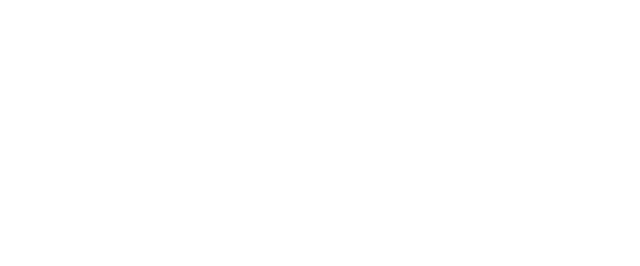
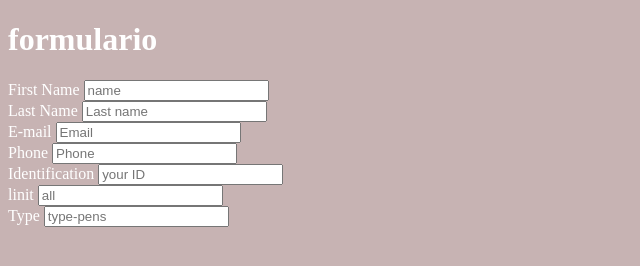
Before and after one commit to gitanndie/GeekBook, a plain HTML site: page 9.Formularios/Ejercicio1/index.html in a window 1280 px wide. Shown: the whole page, without its empty margins (0-640 px from the left). Drawn offline with Linux system fonts and the light colour scheme.

Commit message:
subiendo carpetas

```diff
--- a/9.Formularios/Ejercicio1/index.html
+++ b/9.Formularios/Ejercicio1/index.html
@@ -1,12 +1,45 @@
 <!DOCTYPE html>
 <html lang="en">
+
 <head>
     <meta charset="UTF-8">
     <meta name="viewport" content="width=device-width, initial-scale=1.0">
     <link rel="stylesheet" href="main.css">
     <title>Ejercicio 1</title>
 </head>
+
 <body>
+    <h1>formulario</h1>
+    <form action="" id="container">
+        <div>
+            <label for="name">First Name</label>
+            <input id="name" placeholder="name">
+        </div>
+        <div>
+            <label for="lastaname">Last Name</label>
+            <input id="lastname" placeholder="Last name">
+        </div>
+        <div>
+            <label for="mail">E-mail</label>
+            <input type="email" id="mail" placeholder="Email">
+        </div>
+        <div>
+            <label for="telefone">Phone</label>
+            <input type="number" id="telefone" placeholder="Phone">
+        </div>
+        <div>
+            <label for="id">Identification</label>
+            <input type="number" id="id" placeholder="your ID">
+        </div>
+        <div>
+            <label for="limit">linit</label>
+            <input id="limit" placeholder="all">
+        </div>
+        <div>
+            <label for="type">Type</label>
+            <input id="type" placeholder="type-pens">
+        </div>
+    </form>
+</body>
 
-</body>
 </html>
--- a/9.Formularios/Ejercicio1/main.css
+++ b/9.Formularios/Ejercicio1/main.css
@@ -0,0 +1,5 @@
+
+body {
+    background-color: rgb(199, 179, 179);
+    color: white;
+}
```
